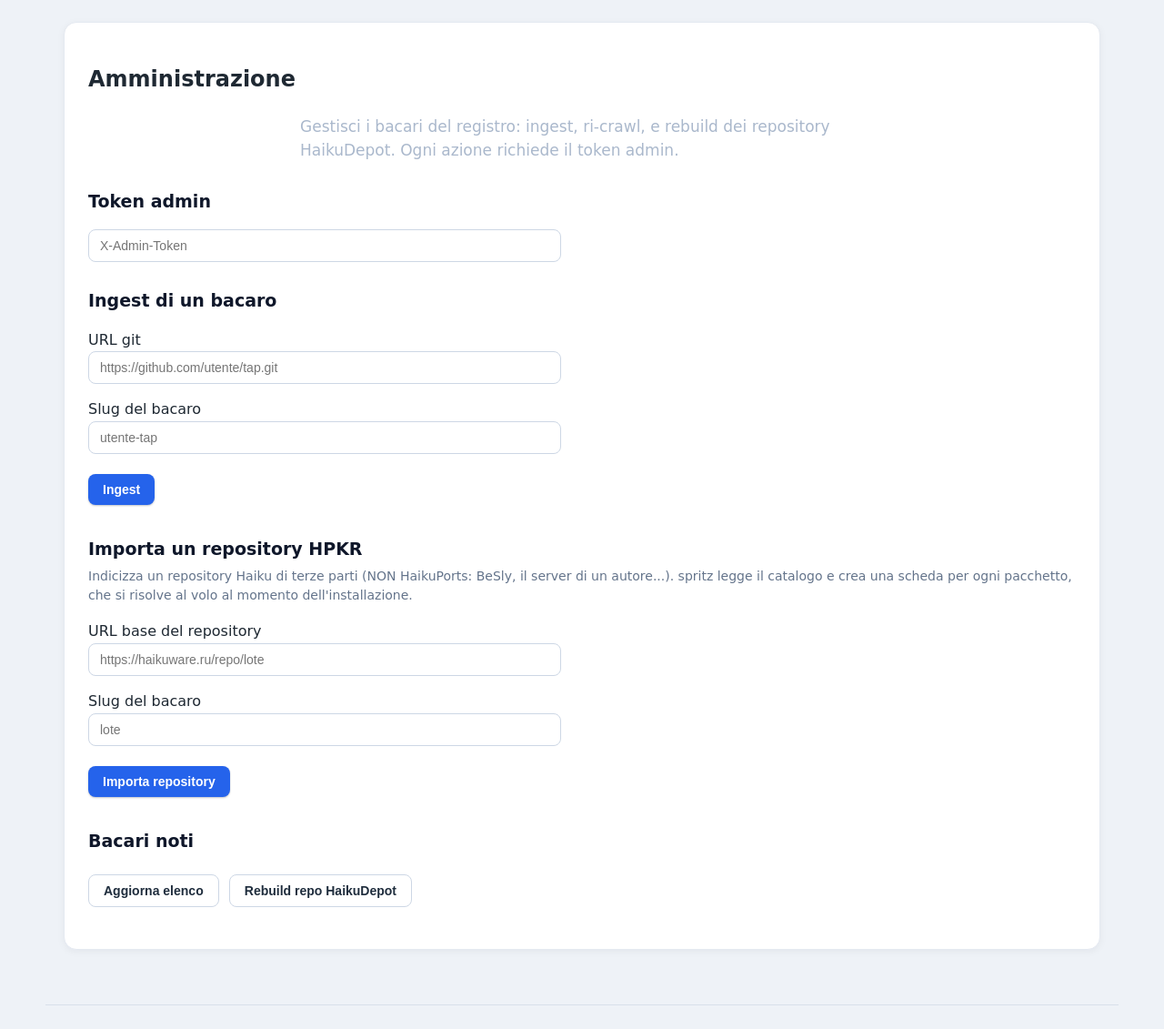
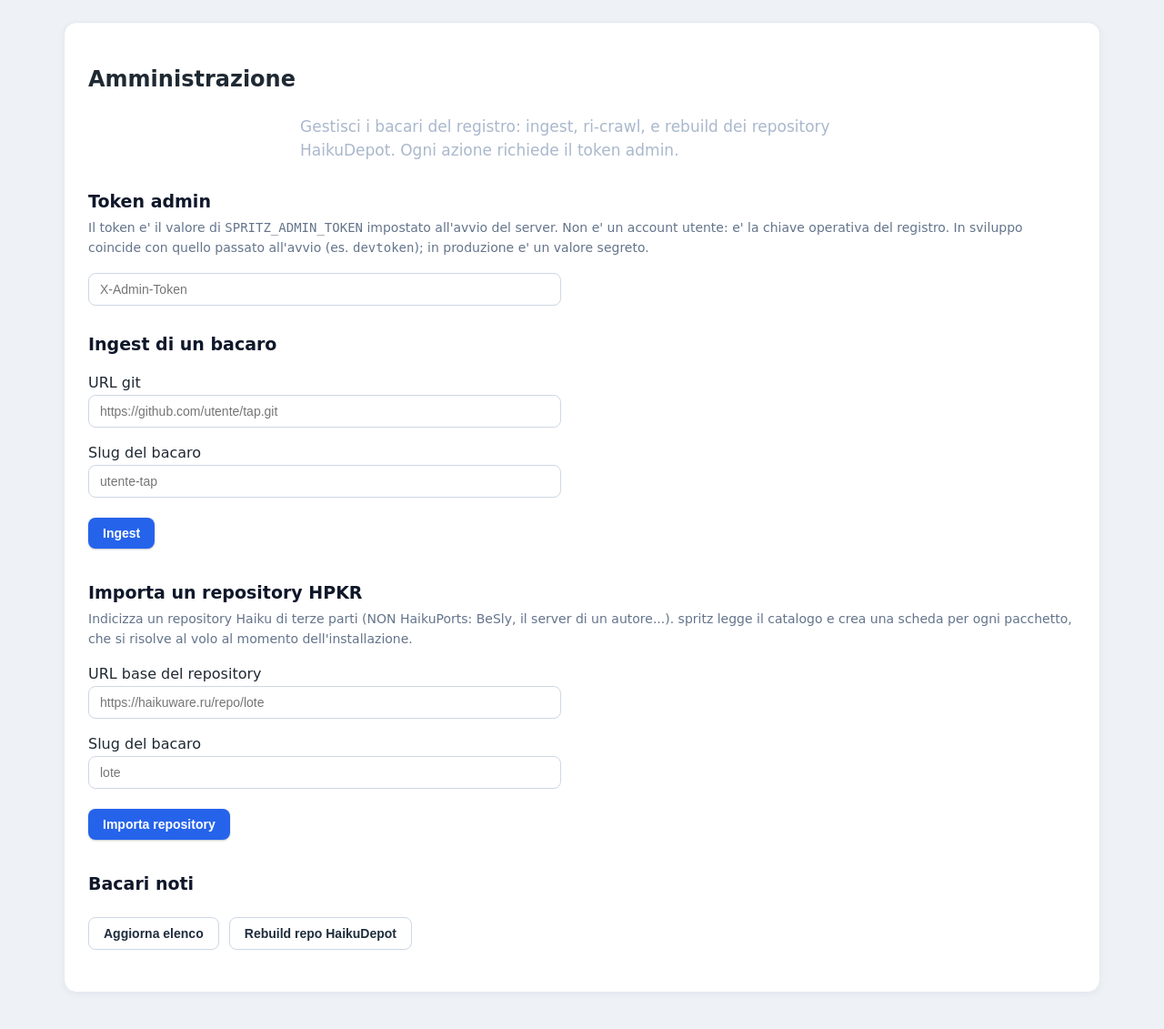
Before and after one commit to atomozero/SpritzDepot, a Python web app: template app/templates/admin.html in a window 1280 px wide. Shown: the part 60-1191 px from the top of the page at 91% size. Run offline with Jinja, Linux system fonts and the light colour scheme; the template is opened without the code that fills it, so the values that code supplies are empty.

Commit message:
Admin page: explain where the token comes from
A note clarifies the admin token is SPRITZ_ADMIN_TOKEN set at server startup
(the operational registry key, not a user account), so admins are not left
guessing. No secret is exposed.

```diff
--- a/app/templates/admin.html
+++ b/app/templates/admin.html
@@ -11,6 +11,12 @@
 
   <section class="install">
     <h2>Token admin</h2>
+    <p class="hint">
+      Il token e' il valore di <code>SPRITZ_ADMIN_TOKEN</code> impostato
+      all'avvio del server. Non e' un account utente: e' la chiave operativa del
+      registro. In sviluppo coincide con quello passato all'avvio (es.
+      <code>devtoken</code>); in produzione e' un valore segreto.
+    </p>
     <p>
       <input type="password" id="admin-token" placeholder="X-Admin-Token"
              class="field" style="max-width:520px;">
```
